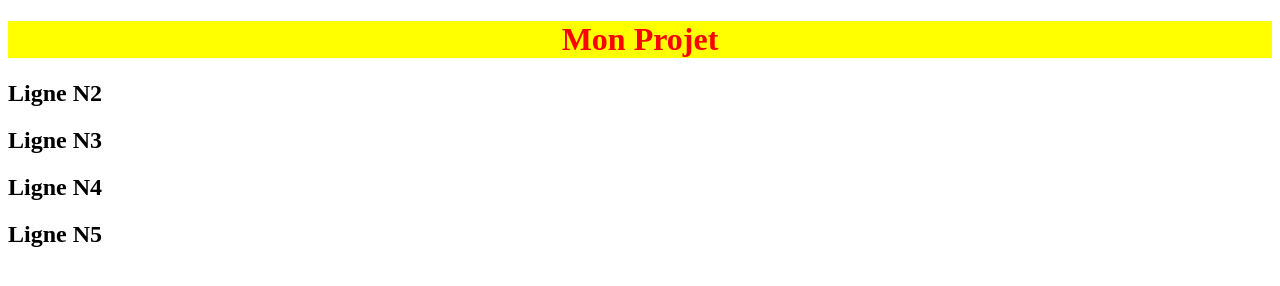
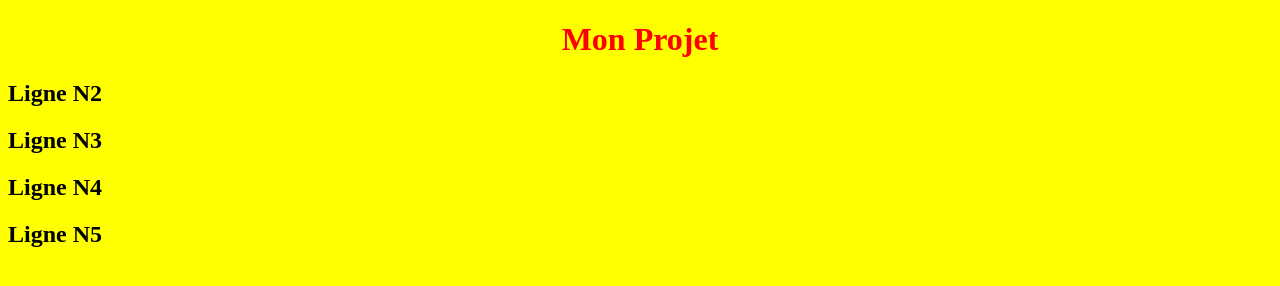
Before and after one commit to Sleenart/Exo-Git-2, a plain HTML site: page index.html in a window 1280 px wide. Drawn offline with Linux system fonts and the light colour scheme.

Commit message:
Début Branche version 2

```diff
--- a/css/style.css
+++ b/css/style.css
@@ -1,5 +1,10 @@
 h1 {
-    background-color: yellow;
+    /* background-color: yellow; */
     text-align: center;
     color: red;
 }
+
+
+body {
+    background-color: yellow;
+}
```
